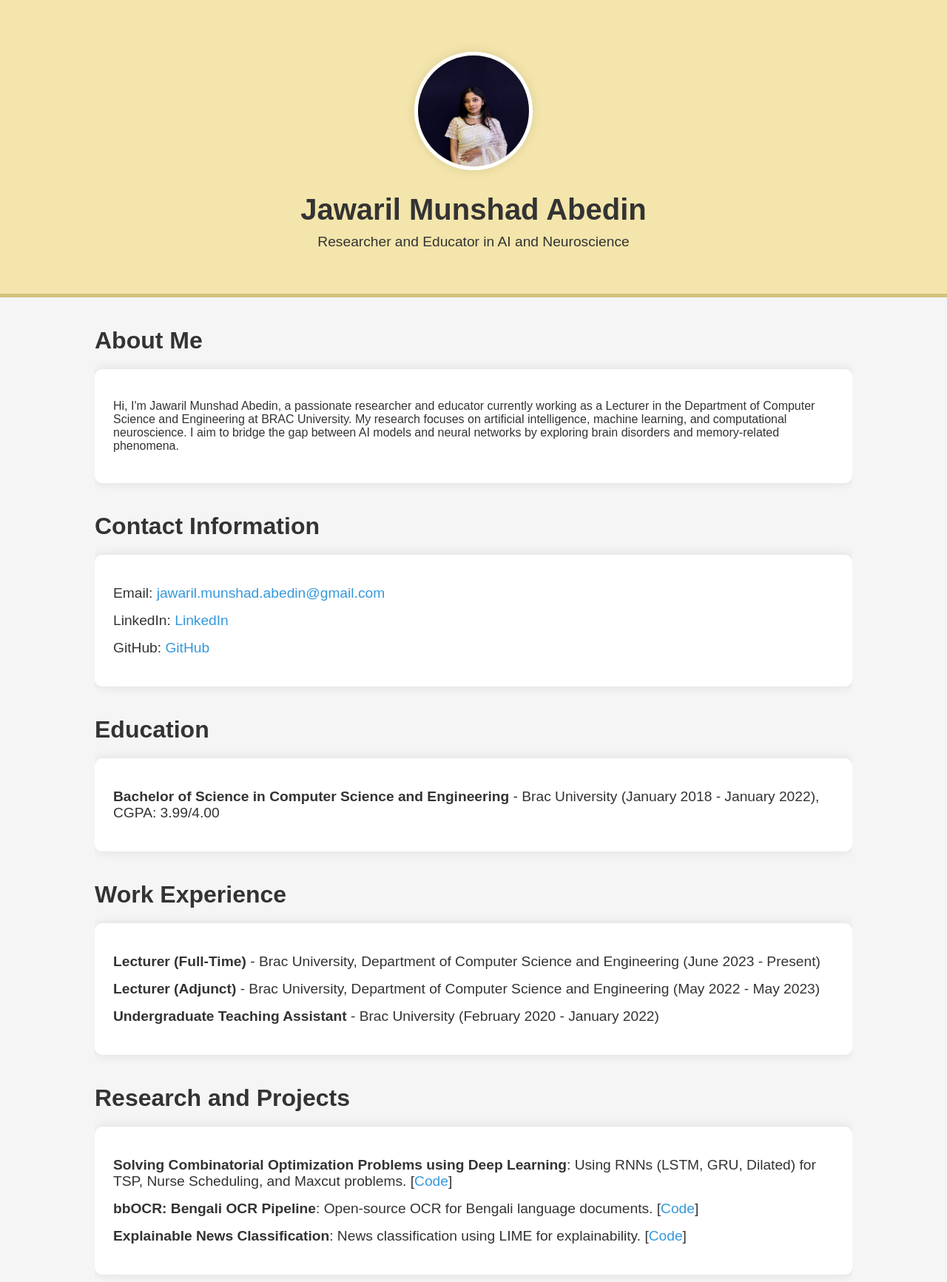
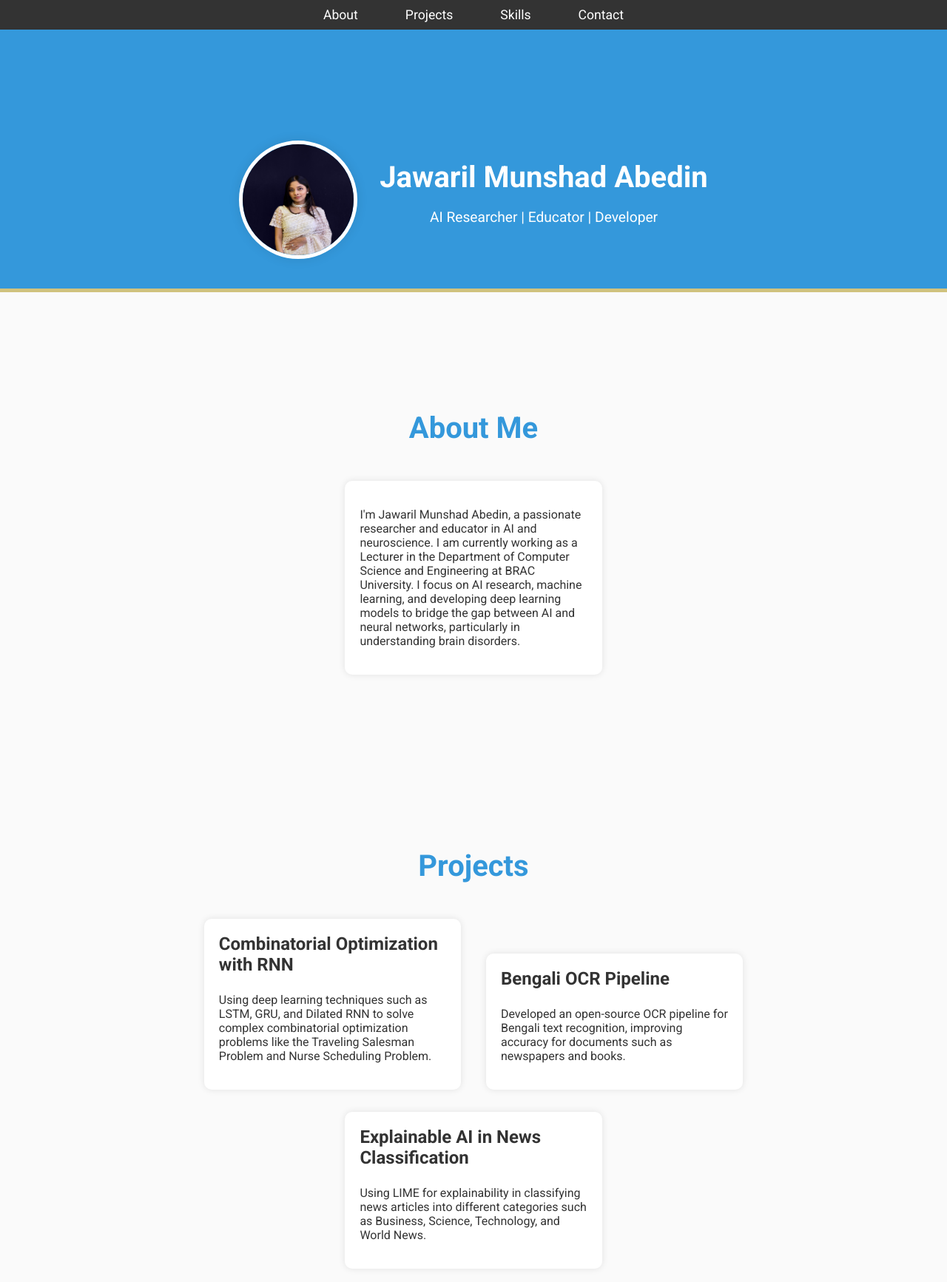
Before and after one commit to Zawaril/Zawaril.github.io, a plain HTML site: page index.html in a window 1280 px wide. Shown: the top 1733 px of the page at 74% size. Drawn offline with Linux system fonts and the light colour scheme.

Commit message:
Update index.html

```diff
--- a/index.html
+++ b/index.html
@@ -4,18 +4,20 @@
   <meta charset="UTF-8">
   <meta name="viewport" content="width=device-width, initial-scale=1.0">
   <title>Jawaril Munshad Abedin - Personal Webpage</title>
+  <link href="https://fonts.googleapis.com/css2?family=Roboto:wght@400;500;700&display=swap" rel="stylesheet">
   <style>
     body {
-      font-family: 'Arial', sans-serif;
+      font-family: 'Roboto', sans-serif;
       margin: 0;
       padding: 0;
-      background-color: #f5f5f5;
+      background-color: #fafafa;
       color: #333;
+      scroll-behavior: smooth;
     }
 
     header {
-      background-color: #f3e5ab;
-      color: #333;
+      background-color: #3498db;
+      color: white;
       padding: 40px 0;
       text-align: center;
       border-bottom: 5px solid #d1c27d;
@@ -23,18 +25,48 @@
 
     header h1 {
       font-size: 2.5em;
-      margin-bottom: 10px;
+      margin: 0;
     }
 
     header p {
       font-size: 1.2em;
-      margin-top: 5px;
+    }
+
+    nav {
+      position: fixed;
+      top: 0;
+      left: 0;
+      width: 100%;
+      background-color: #333;
+      color: white;
+      padding: 10px 0;
+      text-align: center;
+      z-index: 1000;
+    }
+
+    nav a {
+      color: white;
+      text-decoration: none;
+      padding: 10px 20px;
+      margin: 0 10px;
+      font-size: 1.1em;
+    }
+
+    nav a:hover {
+      background-color: #555;
     }
 
     .container {
       width: 80%;
       margin: auto;
-      overflow: hidden;
+      padding-top: 100px; /* Adjust based on nav height */
+    }
+
+    .profile-container {
+      display: flex;
+      align-items: center;
+      justify-content: center;
+      margin-top: 50px;
     }
 
     .profile-img {
@@ -43,173 +75,141 @@
       border-radius: 50%;
       border: 5px solid #fff;
       box-shadow: 0 0 15px rgba(0, 0, 0, 0.1);
-      margin-top: 30px;
+      margin-right: 30px;
+    }
+
+    .profile-text {
+      max-width: 600px;
     }
 
     section {
-      margin: 40px 0;
+      margin: 60px 0;
+      text-align: center;
     }
 
     section h2 {
-      font-size: 2em;
-      color: #333;
-      margin-bottom: 20px;
+      font-size: 2.5em;
+      color: #3498db;
     }
 
     .card {
+      display: inline-block;
       background-color: #fff;
-      box-shadow: 0 0 15px rgba(0, 0, 0, 0.1);
-      padding: 25px;
-      margin-bottom: 30px;
+      padding: 20px;
+      width: 30%;
+      margin: 15px;
+      box-shadow: 0px 0px 10px rgba(0, 0, 0, 0.1);
       border-radius: 10px;
-      transition: transform 0.3s ease;
+      text-align: left;
     }
 
-    .card:hover {
-      transform: translateY(-10px);
+    .card h3 {
+      margin-top: 0;
+      font-size: 1.5em;
     }
 
-    ul {
-      list-style-type: none;
-      padding-left: 0;
+    footer {
+      background-color: #333;
+      color: white;
+      padding: 15px;
+      text-align: center;
+      margin-top: 40px;
     }
 
-    li {
-      margin-bottom: 15px;
-      font-size: 1.2em;
-    }
-
-    a {
+    footer a {
       color: #3498db;
       text-decoration: none;
     }
 
-    a:hover {
+    footer a:hover {
       text-decoration: underline;
-    }
-
-    footer {
-      background-color: #f3e5ab;
-      color: #333;
-      padding: 15px 0;
-      text-align: center;
-      margin-top: 50px;
-    }
-
-    .links a {
-      color: #3498db;
     }
   </style>
 </head>
 <body>
 
+  <!-- Navigation Bar -->
+  <nav>
+    <a href="#about">About</a>
+    <a href="#projects">Projects</a>
+    <a href="#skills">Skills</a>
+    <a href="#contact">Contact</a>
+  </nav>
+
+  <!-- Header Section -->
   <header>
     <div class="container">
-      <img src="IMG_9FC7D9328382-1.jpeg" alt="Jawaril Munshad Abedin" class="profile-img">
-      <h1>Jawaril Munshad Abedin</h1>
-      <p>Researcher and Educator in AI and Neuroscience</p>
+      <div class="profile-container">
+        <img src="IMG_9FC7D9328382-1.jpeg" alt="Jawaril Munshad Abedin" class="profile-img">
+        <div class="profile-text">
+          <h1>Jawaril Munshad Abedin</h1>
+          <p>AI Researcher | Educator | Developer</p>
+        </div>
+      </div>
     </div>
   </header>
 
+  <!-- About Section -->
   <div class="container">
-
-    <section class="bio">
+    <section id="about">
       <h2>About Me</h2>
       <div class="card">
-        <p>Hi, I'm Jawaril Munshad Abedin, a passionate researcher and educator currently working as a Lecturer in the Department of Computer Science and Engineering at BRAC University. My research focuses on artificial intelligence, machine learning, and computational neuroscience. I aim to bridge the gap between AI models and neural networks by exploring brain disorders and memory-related phenomena.</p>
+        <p>I'm Jawaril Munshad Abedin, a passionate researcher and educator in AI and neuroscience. I am currently working as a Lecturer in the Department of Computer Science and Engineering at BRAC University. I focus on AI research, machine learning, and developing deep learning models to bridge the gap between AI and neural networks, particularly in understanding brain disorders.</p>
       </div>
     </section>
+  </div>
 
-    <section class="contact">
-      <h2>Contact Information</h2>
+  <!-- Projects Section -->
+  <div class="container">
+    <section id="projects">
+      <h2>Projects</h2>
       <div class="card">
-        <ul>
-          <li>Email: <a href="mailto:jawaril.munshad.abedin@gmail.com">jawaril.munshad.abedin@gmail.com</a></li>
-          <li>LinkedIn: <a href="https://www.linkedin.com/in/jawaril" target="_blank">LinkedIn</a></li>
-          <li>GitHub: <a href="https://github.com/Zawaril" target="_blank">GitHub</a></li>
-        </ul>
+        <h3>Combinatorial Optimization with RNN</h3>
+        <p>Using deep learning techniques such as LSTM, GRU, and Dilated RNN to solve complex combinatorial optimization problems like the Traveling Salesman Problem and Nurse Scheduling Problem.</p>
+      </div>
+      <div class="card">
+        <h3>Bengali OCR Pipeline</h3>
+        <p>Developed an open-source OCR pipeline for Bengali text recognition, improving accuracy for documents such as newspapers and books.</p>
+      </div>
+      <div class="card">
+        <h3>Explainable AI in News Classification</h3>
+        <p>Using LIME for explainability in classifying news articles into different categories such as Business, Science, Technology, and World News.</p>
       </div>
     </section>
+  </div>
 
-    <section class="education">
-      <h2>Education</h2>
+  <!-- Skills Section -->
+  <div class="container">
+    <section id="skills">
+      <h2>Skills</h2>
       <div class="card">
-        <ul>
-          <li><strong>Bachelor of Science in Computer Science and Engineering</strong> - Brac University (January 2018 - January 2022), CGPA: 3.99/4.00</li>
-        </ul>
+        <h3>Programming</h3>
+        <p>Python, Java, C++</p>
+      </div>
+      <div class="card">
+        <h3>Frameworks</h3>
+        <p>PyTorch, TensorFlow, Scikit-learn</p>
+      </div>
+      <div class="card">
+        <h3>Tools</h3>
+        <p>Git, LaTeX, Docker, Jupyter</p>
       </div>
     </section>
+  </div>
 
-    <section class="work">
-      <h2>Work Experience</h2>
+  <!-- Contact Section -->
+  <div class="container">
+    <section id="contact">
+      <h2>Contact</h2>
       <div class="card">
-        <ul>
-          <li><strong>Lecturer (Full-Time)</strong> - Brac University, Department of Computer Science and Engineering (June 2023 - Present)</li>
-          <li><strong>Lecturer (Adjunct)</strong> - Brac University, Department of Computer Science and Engineering (May 2022 - May 2023)</li>
-          <li><strong>Undergraduate Teaching Assistant</strong> - Brac University (February 2020 - January 2022)</li>
-        </ul>
+        <p>If you'd like to connect, feel free to reach out via <a href="mailto:jawaril.munshad.abedin@gmail.com">email</a> or through my <a href="https://www.linkedin.com/in/jawaril" target="_blank">LinkedIn</a> profile.</p>
       </div>
     </section>
-
-    <section class="research">
-      <h2>Research and Projects</h2>
-      <div class="card">
-        <ul>
-          <li><strong>Solving Combinatorial Optimization Problems using Deep Learning</strong>: Using RNNs (LSTM, GRU, Dilated) for TSP, Nurse Scheduling, and Maxcut problems. [<a href="https://github.com/RNN-VCA-CO/RNN-VCA-CO" target="_blank">Code</a>]</li>
-          <li><strong>bbOCR: Bengali OCR Pipeline</strong>: Open-source OCR for Bengali language documents. [<a href="https://github.com/BengaliAI/bbocr" target="_blank">Code</a>]</li>
-          <li><strong>Explainable News Classification</strong>: News classification using LIME for explainability. [<a href="https://github.com/Zawaril/Explainable-Classification-of-News-Data-Using-Embeddingbag" target="_blank">Code</a>]</li>
-        </ul>
-      </div>
-    </section>
-
-    <section class="publications">
-      <h2>Publications</h2>
-      <div class="card">
-        <ul>
-          <li><strong>Journal:</strong> "Supplementing recurrent neural networks with annealing to solve combinatorial optimization problems", Machine Learning Science and Technology, 2023. [<a href="https://doi.org/10.1088/2632-2153/acb895" target="_blank">DOI</a>]</li>
-          <li><strong>Preprint:</strong> "bbOCR: An Open-source Multi-domain OCR Pipeline for Bengali Documents", [<a href="https://doi.org/10.48550/arXiv.2308.10647" target="_blank">DOI</a>]</li>
-        </ul>
-      </div>
-    </section>
-
-    <section class="skills">
-      <h2>Skills</h2>
-      <div class="card">
-        <ul>
-          <li>Programming Languages: Python, Java</li>
-          <li>Libraries/Frameworks: PyTorch, Numpy, Pandas, Scikit-learn</li>
-          <li>Tools: LaTeX, OBS, Google Workspace</li>
-        </ul>
-      </div>
-    </section>
-
-    <section class="achievements">
-      <h2>Achievements</h2>
-      <div class="card">
-        <ul>
-          <li>Quality Journal Publication Award (2024)</li>
-          <li>Richard E. Merwin Student Scholarship (2020)</li>
-          <li>National Girls' Programming Contest (2019) - 33rd Position</li>
-        </ul>
-      </div>
-    </section>
-
-    <section class="volunteering">
-      <h2>Volunteering</h2>
-      <div class="card">
-        <ul>
-          <li>Organizer, Shadhinota Fundraising 2024 - Raised 511,000 Taka for victims of political unrest</li>
-          <li>Volunteer, Ashia Foundation (2020) - Flood relief campaign</li>
-        </ul>
-      </div>
-    </section>
-
-
-
   </div>
 
+  <!-- Footer Section -->
   <footer>
-    <p>&copy; 2024 Jawaril Munshad Abedin</p>
+    <p>&copy; 2024 Jawaril Munshad Abedin | <a href="https://github.com/Zawaril" target="_blank">GitHub</a> | <a href="https://www.linkedin.com/in/jawaril" target="_blank">LinkedIn</a></p>
   </footer>
 
 </body>
```
